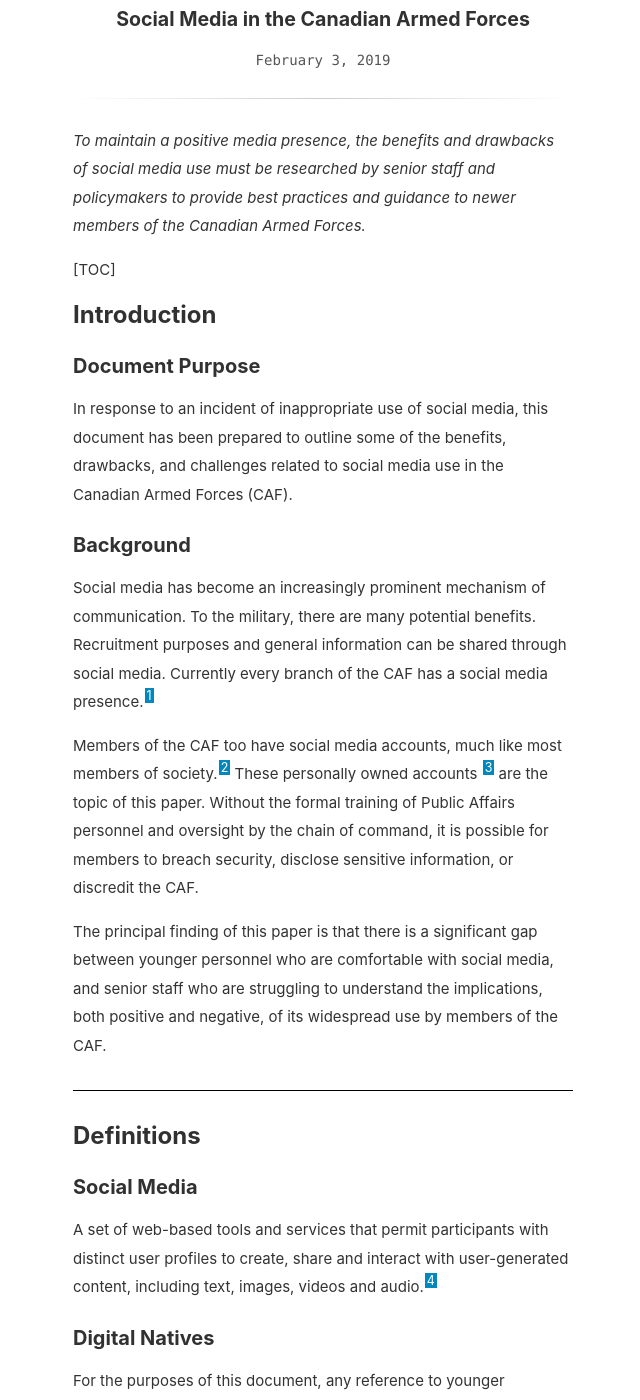
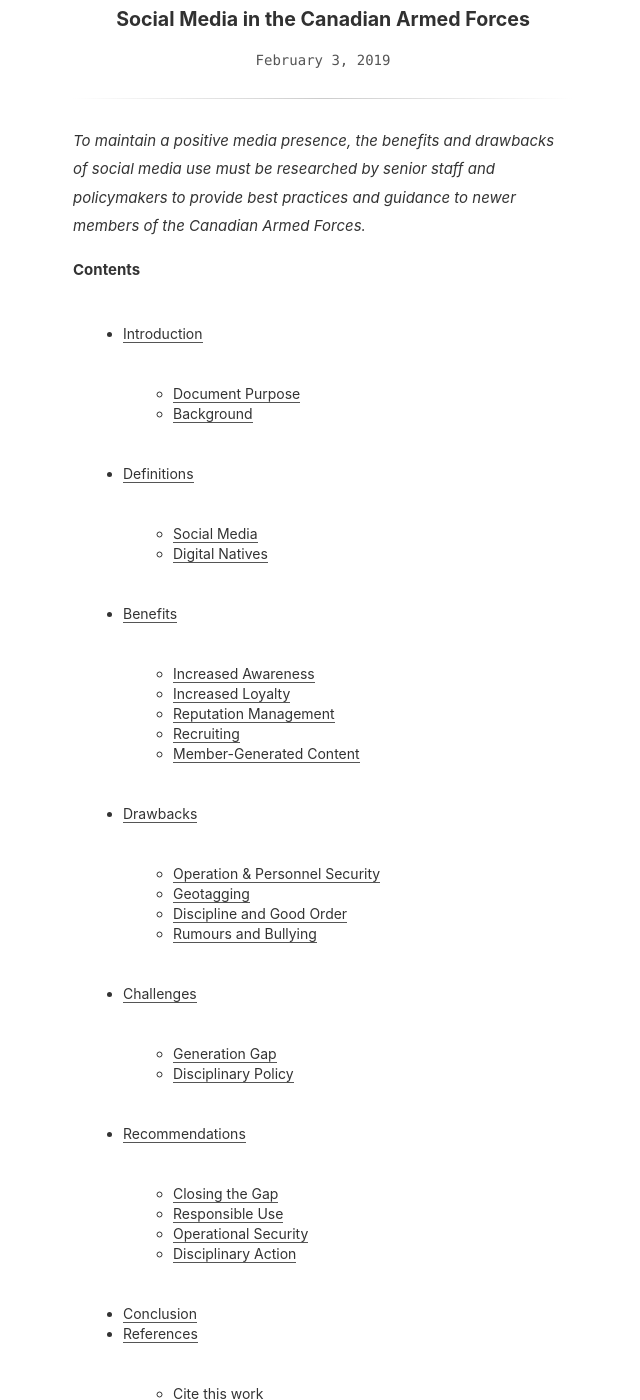
Before and after one commit to navh/amoshebb, a Jekyll site: the page built from _posts/2019-02-03-Social-Media-in-the-Canadian-Armed-Forces.md, in a window 1280 px wide and 1400 px high, scrolled down 200 px. Shown: the whole window, without its empty margins (317-957 px from the left). Built offline with Jekyll 4.4.1, drawn with Linux system fonts in a browser that asks for light colours.

Commit message:
Added TOC to social media post, let's see what happens again

```diff
--- a/_posts/2019-02-03-Social-Media-in-the-Canadian-Armed-Forces.md
+++ b/_posts/2019-02-03-Social-Media-in-the-Canadian-Armed-Forces.md
@@ -7,7 +7,9 @@
 
 *To maintain a positive media presence, the benefits and drawbacks of social media use must be researched by senior staff and policymakers to provide best practices and guidance to newer members of the Canadian Armed Forces.*
 
-[TOC]
+**Contents**
+* TOC
+{:toc}
 
 ## Introduction
 
```
